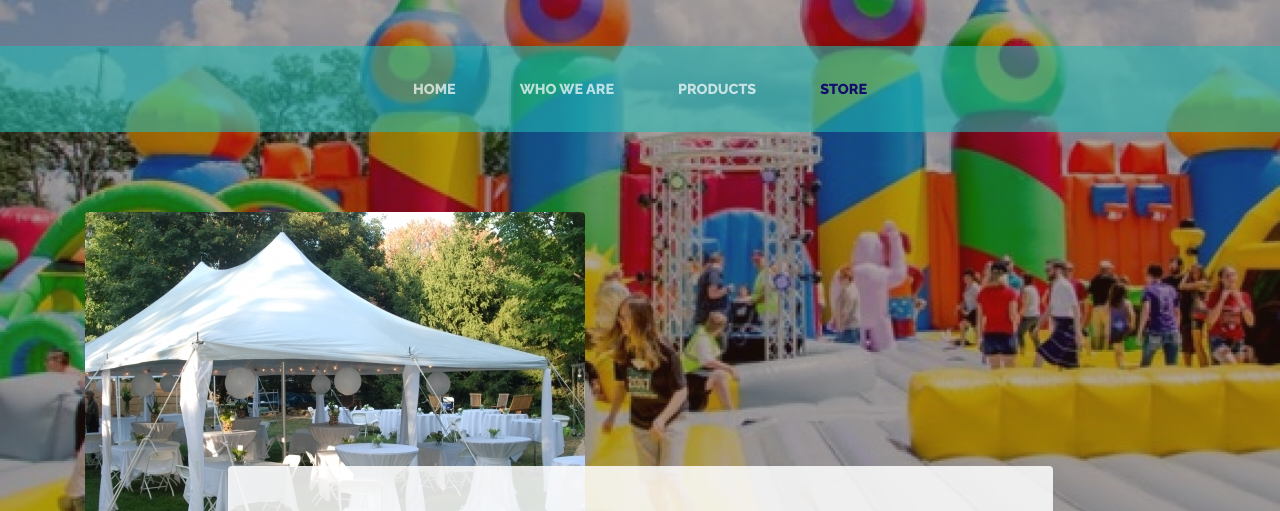
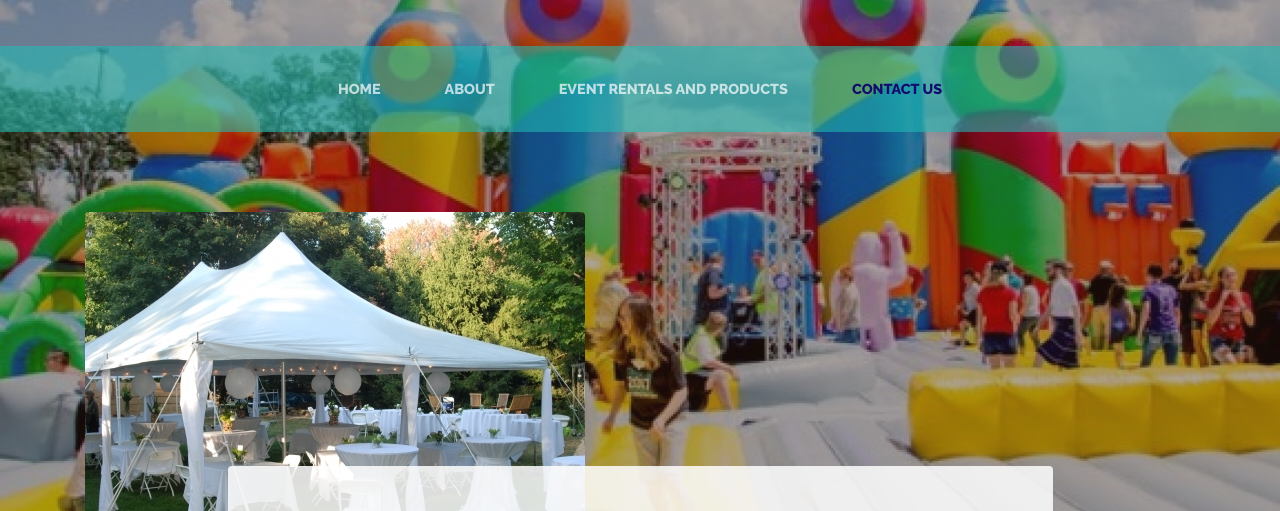
Before and after one commit to NoemiR/party-rental, a website: page store.html in a window 1280 px wide. Shown: the part 228-739 px from the top of the page. Drawn offline with nearby package versions, Linux system fonts and the light colour scheme; files that its build step writes are made by us from their sources.

Commit message:
updated navbar

```diff
--- a/store.html
+++ b/store.html
@@ -45,13 +45,13 @@
               </a>
             </li>
             <li class="nav-item px-lg-4">
-              <a class="nav-link text-uppercase text-expanded" href="about.html">Who We Are</a>
+              <a class="nav-link text-uppercase text-expanded" href="about.html">About</a>
             </li>
             <li class="nav-item px-lg-4">
-              <a class="nav-link text-uppercase text-expanded" href="products.html">Products</a>
+              <a class="nav-link text-uppercase text-expanded" href="products.html">Event Rentals and Products</a>
             </li>
             <li class="nav-item active px-lg-4">
-              <a class="nav-link text-uppercase text-expanded" href="store.html">Store</a>
+              <a class="nav-link text-uppercase text-expanded" href="store.html">Contact Us</a>
             </li>
           </ul>
         </div>
```
Also changed, not shown: about.html (+2 -2 lines), index.html (+2 -2 lines).
